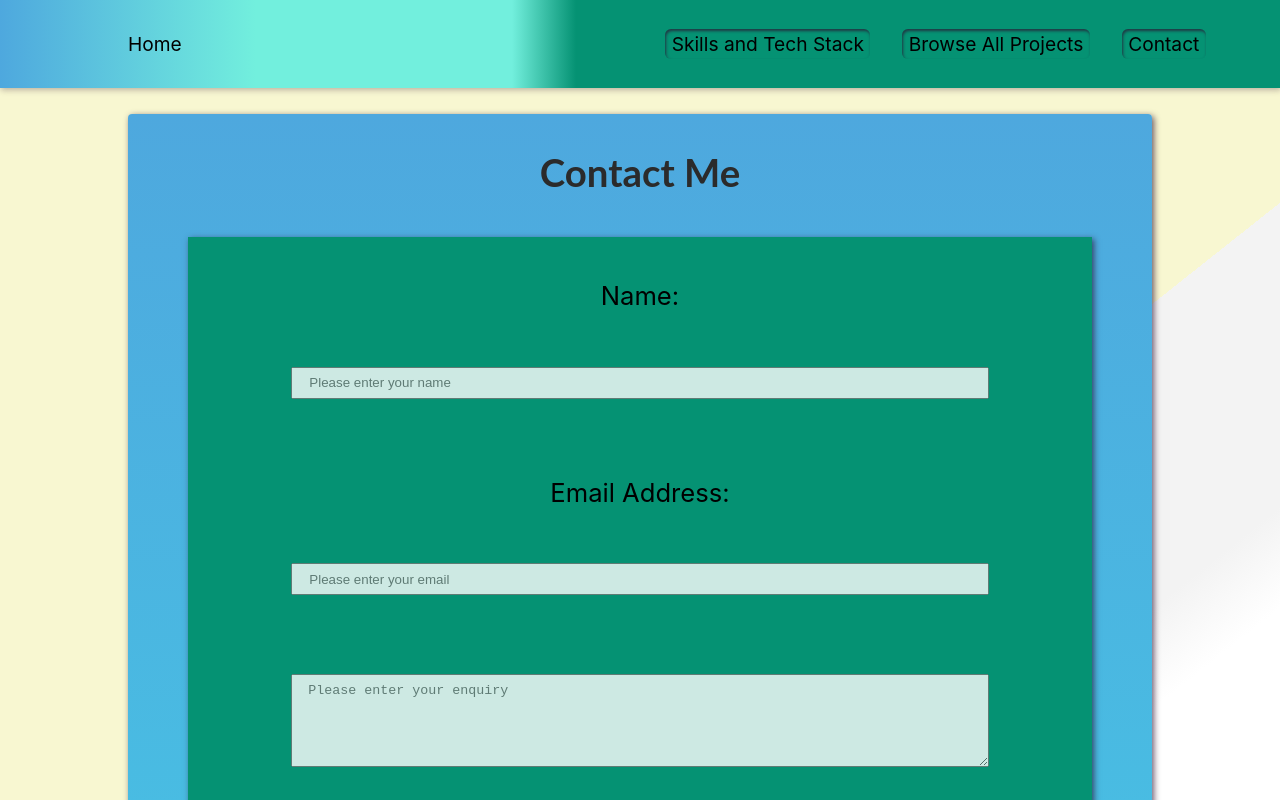
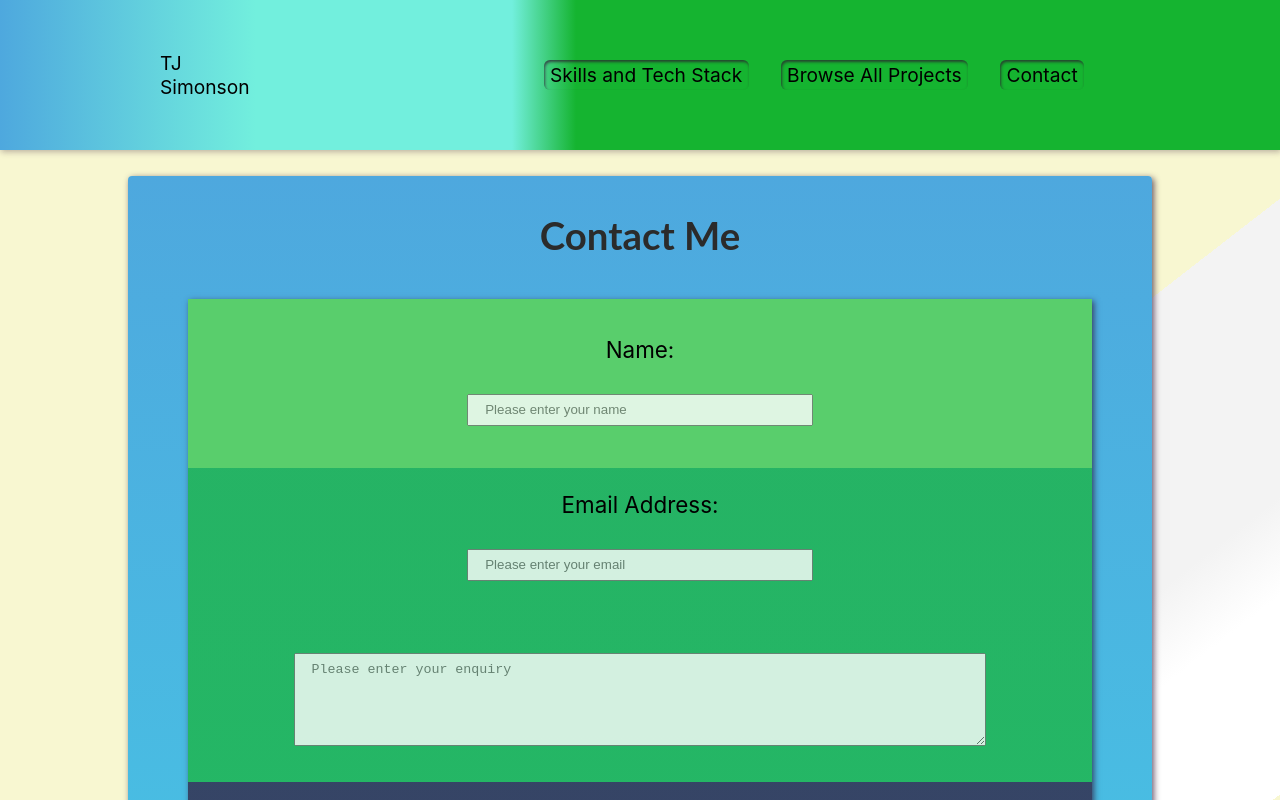
Before and after one commit to ttytango/nextjs-portofolio, a Next.js app: page /contact-me in a window 1280 px wide. Shown: the top 800 px of the page. Built offline with nearby package versions, Linux system fonts and the light colour scheme.

Commit message:
styling altered contact form handler created

```diff
--- a/components/contact-me/contact-form.js
+++ b/components/contact-me/contact-form.js
@@ -6,8 +6,21 @@ function ContactForm() {
 	const nameInputRef = useRef();
 	const emailInputRef = useRef();
 	const descriptionInputRef = useRef();
+
+	function submitMessageHandler(event) {
+		event.preventDefault();
+		const nameInput = nameInputRef.current.value;
+		const emailInput = emailInputRef.current.value;
+		const descriptionInput = descriptionInputRef.current.value;
+		const message = {
+			name: nameInput,
+			email: emailInput,
+			description: descriptionInput,
+		};
+		console.log(message);
+	}
 	return (
-		<form className={styles.contactForm}>
+		<form className={styles.contactForm} onSubmit={submitMessageHandler}>
 			<div className={styles.control}>
 				<label htmlFor="name">Name: </label>
 				<input
@@ -39,7 +52,7 @@ function ContactForm() {
 				/>
 			</div>
 			<div className={styles.submitFormButton}>
-				<Button>Submit Form</Button>
+				<Button>Submit</Button>
 			</div>
 		</form>
 	);
--- a/components/contact-me/contact-form.module.scss
+++ b/components/contact-me/contact-form.module.scss
@@ -1,6 +1,6 @@
 @import "../../styles/variables";
 .contactForm {
-    background: $aquamarine;
+    background: linear-gradient(to top, $black 14%, rgba($aquamarine, .7) 14% 70%, $aquamarine-light 40%);
     width: 90%;
     margin: 1rem auto;
     box-shadow: $default-box-shadow;
@@ -13,24 +13,25 @@
     display: flex;
     flex-direction: column;
     flex-wrap: nowrap;
-    width: 7 0vw;
+    width: 70vw;
     margin: 0.5rem auto;
     padding: 1rem;
     // justify-content: space-between;
     // align-content: space-around;
-    gap: 1rem;
+    // gap: 1rem;
     // align-items: flex-start;
     label,
     input {
         align-items: flex-start;
         padding: 0 1rem;
-        margin: 1.2rem auto;
-        width: 80%;
+        margin: 0.8rem auto;
+        min-width: 40%;
+        max-width: 80%;
         height: 4vh;
     }
     label {
         align-self: center;
-        font-size: 1.6rem;
+        font-size: 1.4rem;
     }
     input,
     textarea {
--- a/components/layout/navbar.js
+++ b/components/layout/navbar.js
@@ -5,7 +5,7 @@ export default function Navbar() {
 	return (
 		<header className={styles.header}>
 			<div className={styles.brand}>
-				<Link href="/">Home</Link>
+				<Link href="/">TJ Simonson</Link>
 			</div>
 			<nav>
 				<ul className={styles.topNavButtons}>
--- a/components/layout/navbar.module.scss
+++ b/components/layout/navbar.module.scss
@@ -1,6 +1,6 @@
 @import "../../styles/variables";
 .header {
-    width: 100%;
+    width: 100vw;
     //height: 8vh;
     //flex-basis: 0 0 1;
     background: linear-gradient(to right, $blue-jeans, $turquoise 20% 40%, $aquamarine 45% 80%);
@@ -14,7 +14,7 @@
     box-shadow: 1px 2px 6px rgba($black, 0.3);
     nav {
         //border: 1px solid rgba(255, 255, 255, 0.2);
-        width: 90vw;
+        width: 80vw;
         //height: 8vh;
         //justify-content: stretch;
         align-items: center;
@@ -24,18 +24,26 @@
 
 .brand {
     font-size: 1.2rem;
+    width: 10%;
+    margin: 1.2rem 2rem;
+    cursor: pointer;
+    transition: all .2s ease-out;
+    &:hover {
+        color: $white;
+    }
 }
 
 .topNavButtons {
-    width: 80vw;
+    width: 90%;
+    // min-width: 200px;
     display: flex;
-    align-items: space-between;
+    align-content: space-between;
     justify-content: flex-end;
     flex-wrap: wrap;
+    margin: 0 1.2rem;
     gap: 2rem;
-
     a {
-        width: 100%;
+        // width: 100%;
         margin: 0 auto;
         font-size: 1.2rem;
         padding: 0.2rem 0.4rem;
--- a/pages/contact-me/contact-me.module.scss
+++ b/pages/contact-me/contact-me.module.scss
@@ -11,34 +11,3 @@
     border-radius: $default-card-border-radius;
     box-shadow: $default-box-shadow;
 }
-
-.control {
-    display: flex;
-    flex-direction: row;
-    flex-wrap: nowrap;
-    width: 30vw;
-    margin: 0.5rem auto;
-    justify-content: space-between;
-    align-content: space-around;
-    gap: 1rem;
-    // align-items: flex-start;
-    label,
-    input {
-        align-items: flex-end;
-        padding: 0 1rem;
-        margin: 1.2rem 0.4rem;
-    }
-    label {
-        text-align: left;
-        font-size: 1.6rem;
-    }
-    input {
-        width: 10vw;
-        height: 4vh;
-    }
-    textarea {
-        width: 80%;
-        padding: 0.5rem 1rem;
-        margin: 1.2rem auto;
-    }
-}
--- a/styles/_variables.scss
+++ b/styles/_variables.scss
@@ -14,7 +14,8 @@ $vivid-sky-blue: #48bfe3ff;
 $sky-blue-crayola: #56cfe1ff;
 $medium-turquoise: #0dcdcd;
 $turquoise: #72efddff;
-$aquamarine: rgba(5, 146, 115, 1);
+$aquamarine: #15b430;
+$aquamarine-light: #59ce6c;
 $navbar-green: #11ff47;
 $default-card-border-radius: 4px;
 $gradient: linear-gradient(to top right, $french-violet 2%, $slate-blue 14%, $tufts-blue, $blue-jeans, $vivid-sky-blue, $sky-blue-crayola 86%, $medium-turquoise 94%, $turquoise 98%);
```
Also changed, not shown: pages/projects/[projectId].js (+16 -6 lines).
